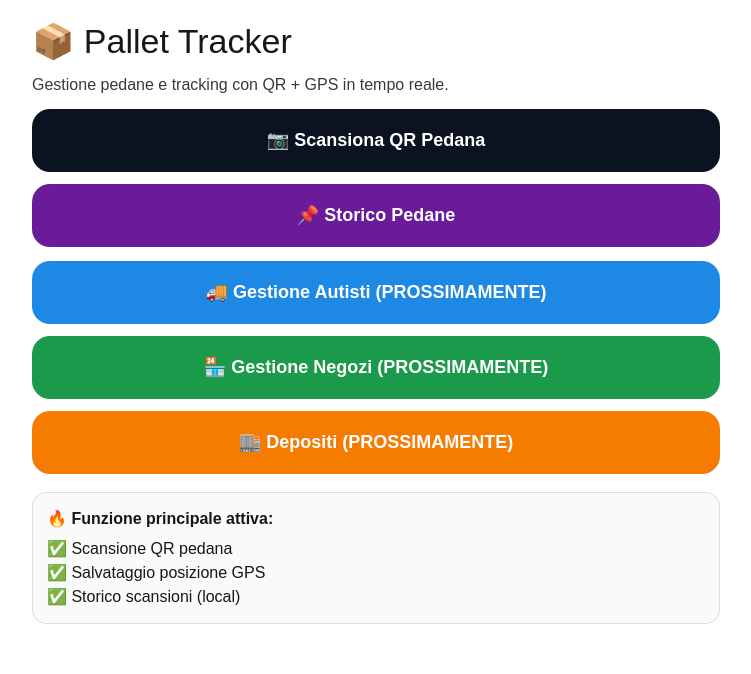
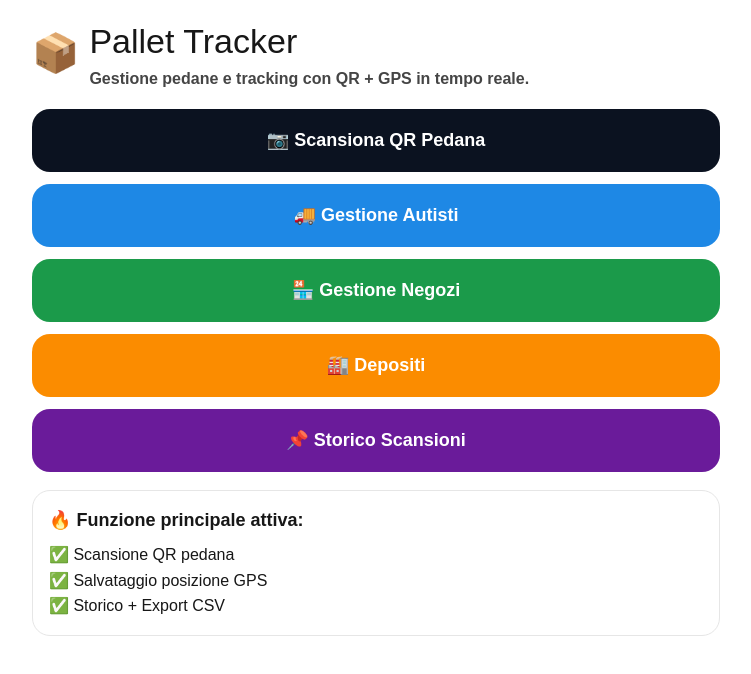
Before and after one commit to lucamandis89/pallet-tracker, a Next.js app: page / in a window 1280 px wide. Shown: the top 674 px of the page, without its empty margins (264-1015 px from the left). Built offline with nearby package versions, Linux system fonts and the light colour scheme.

Commit message:
Update page.tsx

```diff
--- a/app/page.tsx
+++ b/app/page.tsx
@@ -1,52 +1,72 @@
 export default function HomePage() {
-  const cardStyle = (bg: string) => ({
-    display: "block",
+  const btnStyle = (bg: string) => ({
     width: "100%",
-    textAlign: "center" as const,
-    padding: "18px",
+    padding: "18px 16px",
     borderRadius: 18,
+    border: "none",
+    fontWeight: 900 as const,
+    fontSize: 18,
+    cursor: "pointer",
+    color: "white",
     background: bg,
-    color: "white",
-    fontWeight: 900,
-    fontSize: 18,
+    display: "flex",
+    alignItems: "center",
+    justifyContent: "center",
+    gap: 10,
     textDecoration: "none",
-    marginTop: 12,
   });
+
+  const cardStyle = {
+    marginTop: 18,
+    padding: 16,
+    borderRadius: 18,
+    border: "1px solid #e6e6e6",
+    background: "white",
+  };
 
   return (
     <div style={{ padding: 16, maxWidth: 720, margin: "0 auto" }}>
-      <h1 style={{ fontSize: 34, marginBottom: 6 }}>📦 Pallet Tracker</h1>
-      <p style={{ marginTop: 0, opacity: 0.85, fontSize: 16 }}>
+      <div style={{ display: "flex", alignItems: "center", gap: 10 }}>
+        <div style={{ fontSize: 38 }}>📦</div>
+        <div>
+          <h1 style={{ margin: 0, fontSize: 34 }}>Pallet Tracker</h1>
+          <div style={{ opacity: 0.8, fontWeight: 700 }}>
             Gestione pedane e tracking con QR + GPS in tempo reale.
-      </p>
+          </div>
+        </div>
+      </div>
 
-      <a href="/scan" style={cardStyle("#0b1220")}>
+      <div style={{ marginTop: 18, display: "grid", gap: 12 }}>
+        <a href="/scan" style={btnStyle("#0b1220")}>
           📷 Scansiona QR Pedana
         </a>
 
-      <a href="/history" style={cardStyle("#6a1b9a")}>
-        📌 Storico Pedane
+        <a href="/drivers" style={btnStyle("#1e88e5")}>
+          🚚 Gestione Autisti
         </a>
 
-      <div style={{ marginTop: 14 }}>
-        <div style={cardStyle("#1e88e5")}>🚚 Gestione Autisti (PROSSIMAMENTE)</div>
-        <div style={cardStyle("#1b9a4b")}>🏪 Gestione Negozi (PROSSIMAMENTE)</div>
-        <div style={cardStyle("#f57c00")}>🏬 Depositi (PROSSIMAMENTE)</div>
+        <a href="/shops" style={btnStyle("#1b9a4a")}>
+          🏪 Gestione Negozi
+        </a>
+
+        <a href="/depots" style={btnStyle("#fb8c00")}>
+          🏭 Depositi
+        </a>
+
+        <a href="/history" style={btnStyle("#6a1b9a")}>
+          📌 Storico Scansioni
+        </a>
       </div>
 
-      <div
-        style={{
-          marginTop: 18,
-          padding: 14,
-          borderRadius: 14,
-          border: "1px solid #ddd",
-          background: "#fafafa",
-        }}
-      >
-        <div style={{ fontWeight: 900, marginBottom: 6 }}>🔥 Funzione principale attiva:</div>
-        <div>✅ Scansione QR pedana</div>
-        <div>✅ Salvataggio posizione GPS</div>
-        <div>✅ Storico scansioni (local)</div>
+      <div style={cardStyle}>
+        <div style={{ fontWeight: 900, fontSize: 18, marginBottom: 8 }}>🔥 Funzione principale attiva:</div>
+        <div style={{ lineHeight: 1.6 }}>
+          ✅ Scansione QR pedana
+          <br />
+          ✅ Salvataggio posizione GPS
+          <br />
+          ✅ Storico + Export CSV
+        </div>
       </div>
     </div>
   );
```
Lines whose indentation alone changed are shown as unchanged.
